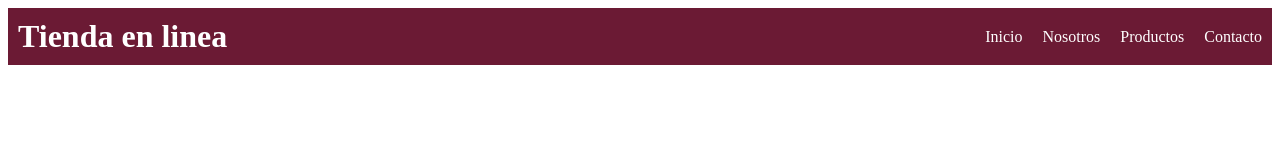
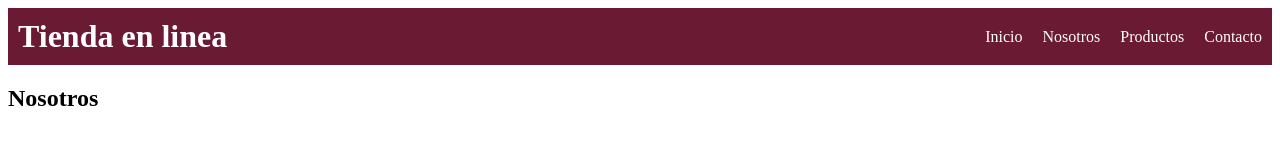
Before and after one commit to Ane289/mi-carpeta-.gitkeep, a plain HTML site: page index.html in a window 1280 px wide. Drawn offline with Linux system fonts and the light colour scheme.

Commit message:
title h2
puse un título para que la pagina se vea mejor

```diff
--- a/index.html
+++ b/index.html
@@ -18,5 +18,6 @@
         </ul>
     </nav>
 </header>
+<h2>Nosotros</h2>
 </body>
 </html>
```
